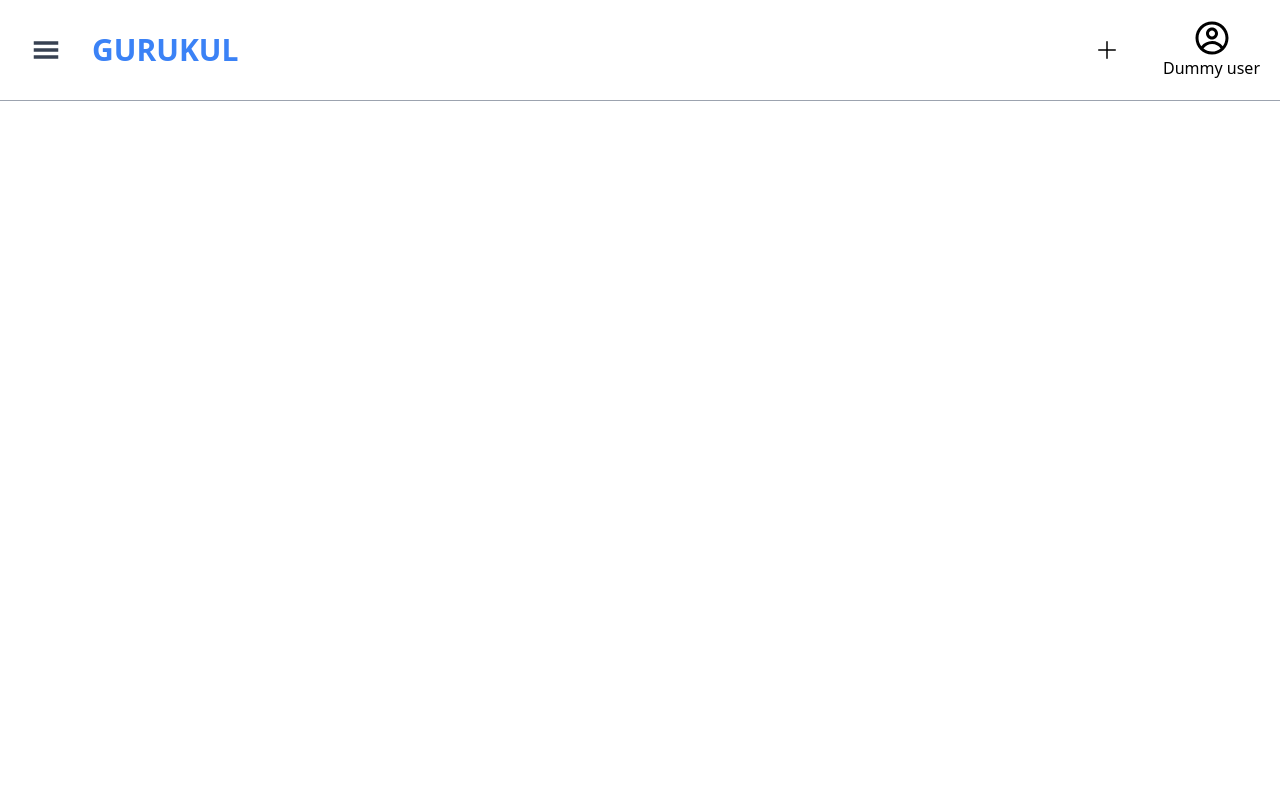
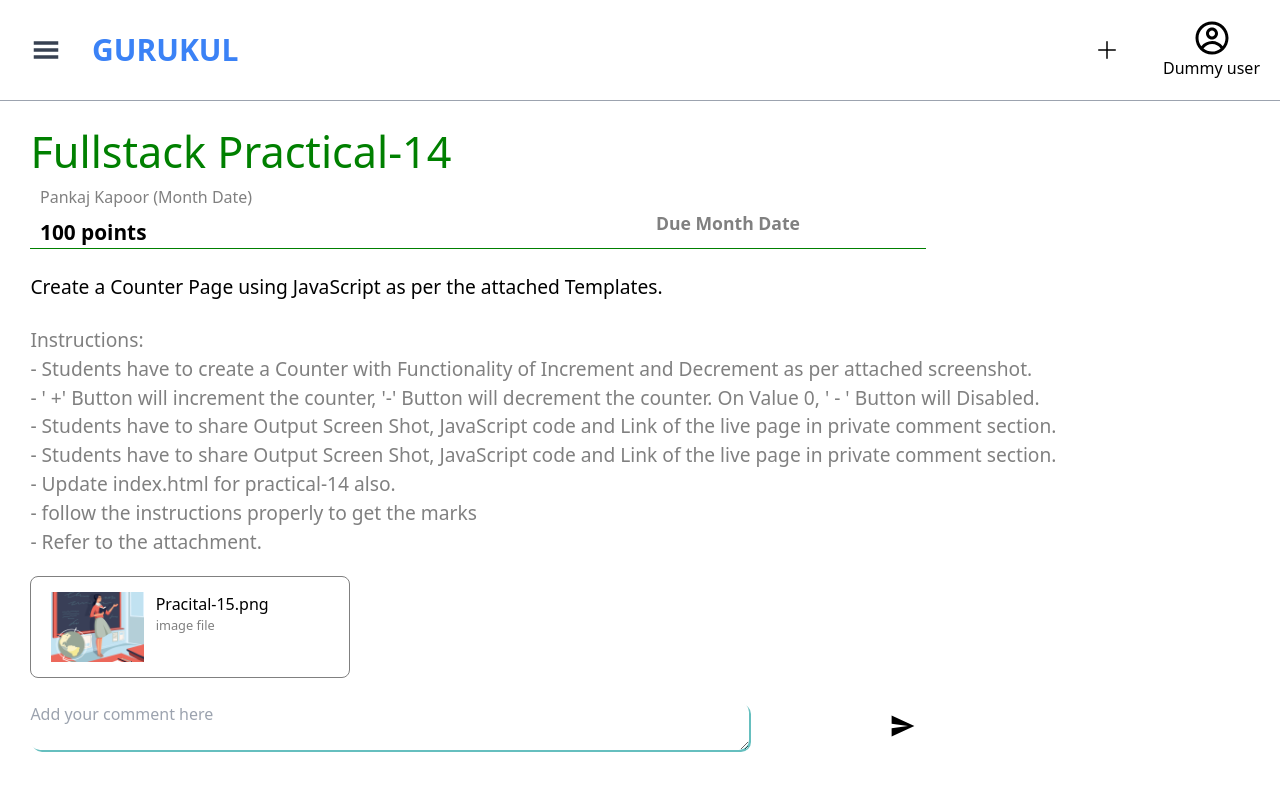
Before and after one commit to AyushJoshi2001/gurukul-frontend, a React (Create React App) app: page /assignment in a window 1280 px wide. Shown: the top 790 px of the page. Built offline with nearby package versions, Linux system fonts and the light colour scheme.

Commit message:
assignment page completed

```diff
--- a/src/Pages/Assignment.page.tsx
+++ b/src/Pages/Assignment.page.tsx
@@ -1,12 +1,66 @@
 import { FC, memo } from "react";
-import "../css/assignmentPage.css"
+import "../css/assignmentPage.css";
+import {IoMdSend} from "react-icons/io";
+
+import dummy from "../img/classroom.jpg"
 
 interface Props {}
 
 const Assignment: FC<Props> = (props) => {
   return (
-    <div>
+    <div id="content">
+      <div id="parent-head">
+        <div className="head-section">Fullstack Practical-14</div>
+        <div className="info">
+          <p>Pankaj Kapoor (Month Date)</p>
+        </div>
+        <div className="marks">
+          <p>100 points</p>
+          <div className="due-date">Due Month Date</div>
+        </div>
+      </div>
 
+      <div id="content-container">
+        <div className="heading">
+          Create a Counter Page using JavaScript as per the attached Templates.
+        </div>
+        <ol>
+          <li>Instructions:</li>
+          <li>
+            - Students have to create a Counter with Functionality of Increment
+            and Decrement as per attached screenshot.
+          </li>
+          <li>
+            - ' +' Button will increment the counter, '-' Button will decrement
+            the counter. On Value 0, ' - ' Button will Disabled.
+          </li>
+          <li>
+            - Students have to share Output Screen Shot, JavaScript code and
+            Link of the live page in private comment section.
+          </li>
+          <li>
+            - Students have to share Output Screen Shot, JavaScript code and
+            Link of the live page in private comment section.
+          </li>
+          <li>- Update index.html for practical-14 also.</li>
+          <li>- follow the instructions properly to get the marks</li>
+          <li>- Refer to the attachment.</li>
+        </ol>
+      </div>
+
+      <div id="lowerDivForPost">
+                <div className="image-div1"><img src={dummy} alt="Assginment-image" /></div>
+                <div id="image-rightDiv"><h1>Pracital-15.png</h1>
+                    <p>image file</p>
+                </div>
+      </div>
+
+      <div id="CommentDiv">
+                    <textarea  placeholder="Add your comment here" />
+                    <div className="flex items-center mx-auto">
+                        <IoMdSend className="w-7 h-7"/>
+                    </div>
+                    </div>
     </div>
   );
 };
--- a/src/css/assignmentPage.css
+++ b/src/css/assignmentPage.css
@@ -0,0 +1,70 @@
+#content {
+  margin-top: 1.2rem;
+  margin-left: 1.9rem;
+  /* border: 1px solid gray; */
+}
+
+#parent-head {
+  border-bottom: 1px solid green;
+  width: 70vw;
+}
+
+.head-section {
+  color: green;
+  font-size: 2.7rem;
+}
+
+.info {
+  color: gray;
+  margin-left: 0.6rem;
+}
+
+.marks {
+  margin-left: 0.6rem;
+  font-size: 1.3rem;
+  font-weight: 600;
+  margin-top: 0.5rem;
+}
+
+.due-date {
+  position: absolute;
+  top: 13.1rem;
+  right: 30rem;
+  color: gray;
+  font-size: 1.1rem;
+  font-weight: 700;
+}
+
+#content-container {
+  margin-top: 1.5rem;
+  font-size: 1.2rem;
+  color: gray;
+}
+
+.heading {
+  margin-bottom: 1.5rem;
+  color: black;
+}
+
+.image-div1 {
+  height: 100%;
+  width: 30%;
+  margin-right: 1.9rem;
+}
+
+#CommentDiv {
+  margin-top: 1.5rem;
+  display: flex;
+
+}
+
+#CommentDiv textarea{
+  width: 70%;
+  border-radius: 10px;
+  box-shadow: 2px 2px #66bfbf;
+}
+
+#CommentDiv textarea:hover{
+  border: 2px solid #66bfbf;
+  transition: border 1s ease;
+}
```
